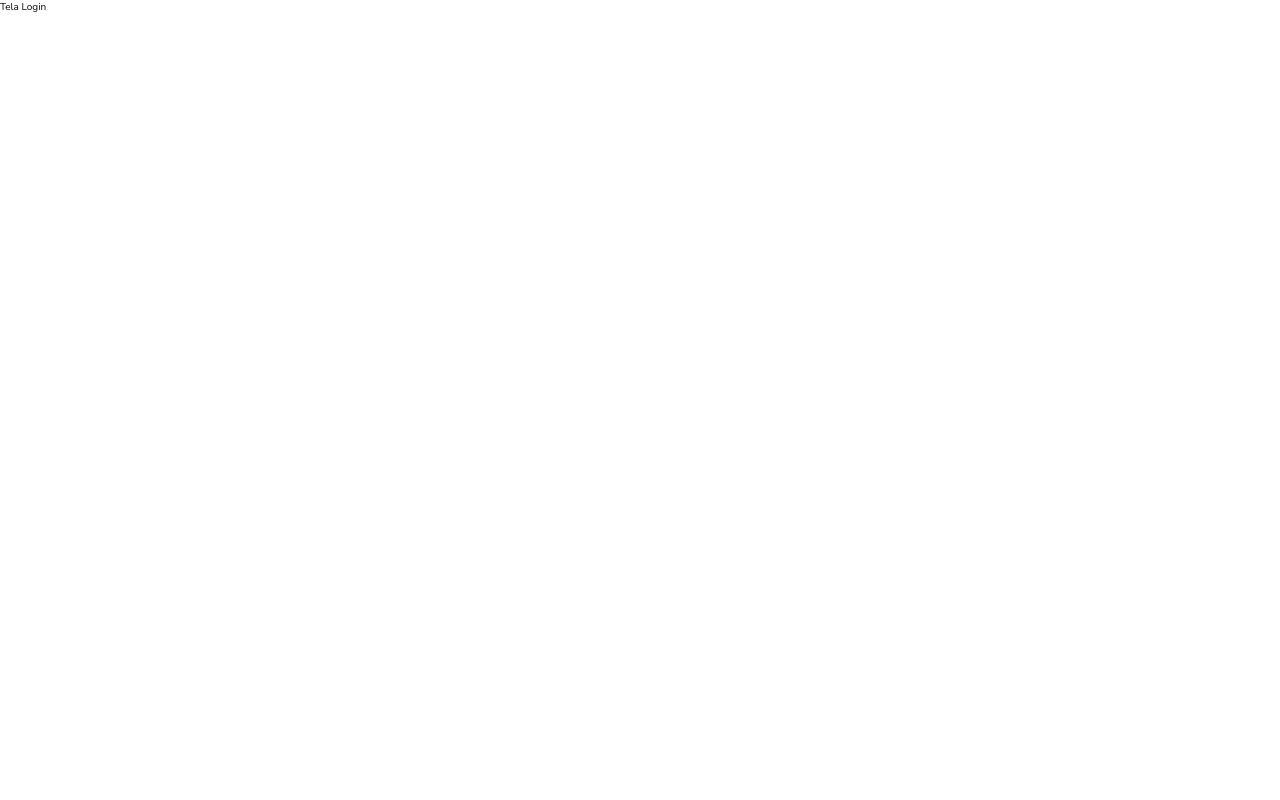
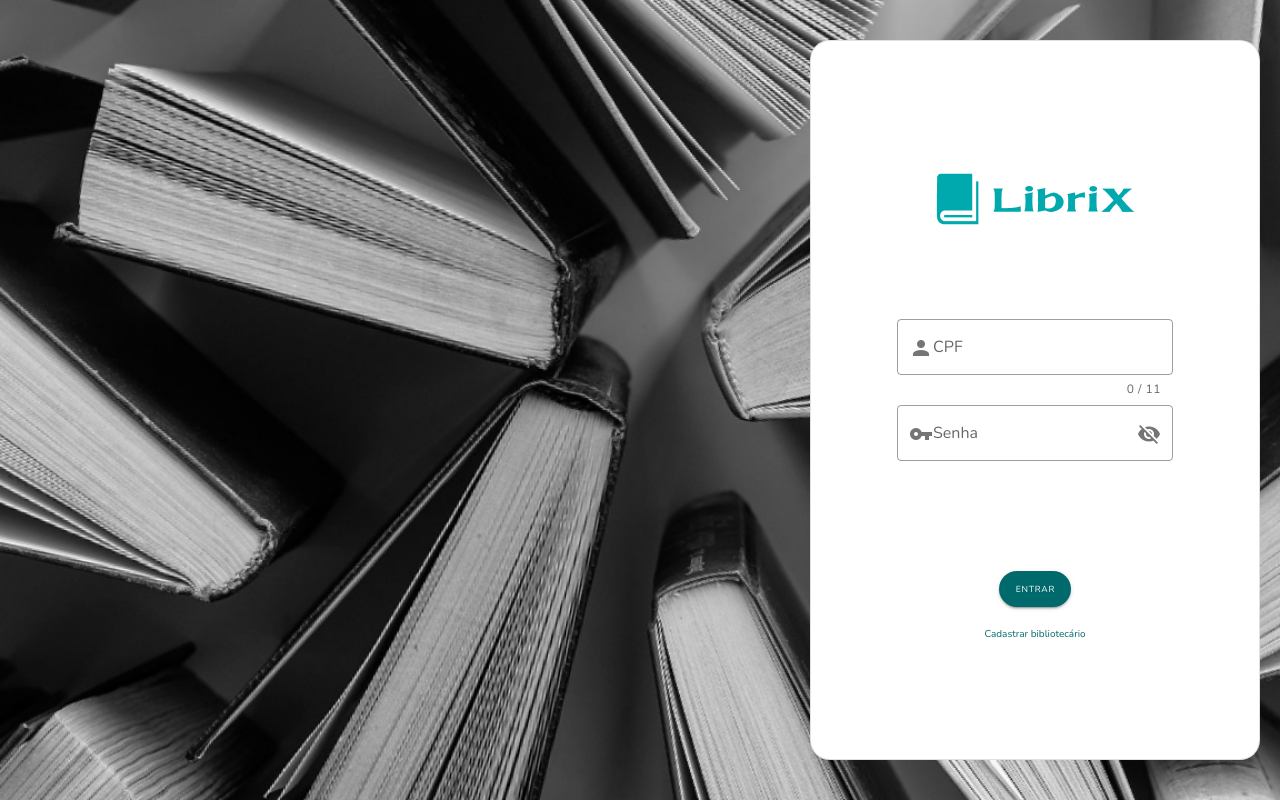
Before and after one commit to nes-facom/front-end, a Vue app in the folder front-end/: page /login in a window 1280 px wide. Built offline with nearby package versions, Linux system fonts and the light colour scheme.

Commit message:
Estilo da Tela Login quase finalizado

```diff
--- a/front-end/src/assets/base.css
+++ b/front-end/src/assets/base.css
@@ -36,130 +36,130 @@ body {
   text-rendering: optimizeLegibility;
 }
 
-.font-size-label-small,
-.font-size-label-medium,
-.font-size-label-medium-prominent,
-.font-size-label-large,
-.font-size-label-large-prominent {
+.font-style-label-small,
+.font-style-label-medium,
+.font-style-label-medium-prominent,
+.font-style-label-large,
+.font-style-label-large-prominent {
   font-family: var(--title-font);
   line-height: 1.6rem;
   letter-spacing: 0.05rem;
   font-weight: 500;
 }
 
-.font-size-label-small {
+.font-style-label-small {
   font-size: 1.1rem;
 }
 
-.font-size-label-medium,
-.font-size-label-medium-prominent {
+.font-style-label-medium,
+.font-style-label-medium-prominent {
   font-size: 1.2rem;
 }
 
-.font-size-label-medium-prominent {
+.font-style-label-medium-prominent {
   font-weight: 600;
 }
 
-.font-size-label-large,
-.font-size-label-large-prominent {
+.font-style-label-large,
+.font-style-label-large-prominent {
   letter-spacing: 0.01rem;
   font-size: 1.4rem;
   line-height: 2rem;
 }
 
-.font-size-label-large-prominent {
+.font-style-label-large-prominent {
   font-weight: 600;
 }
 
-.font-size-body-small,
-.font-size-body-medium,
-.font-size-body-large {
+.font-style-body-small,
+.font-style-body-medium,
+.font-style-body-large {
   font-family: var(--text-font);
   font-weight: 400;
 }
 
-.font-size-body-small {
+.font-style-body-small {
   font-size: 1.2rem;
   line-height: 1.6rem;
 }
 
-.font-size-body-medium {
+.font-style-body-medium {
   font-size: 1.4rem;
   line-height: 2rem;
   letter-spacing: 0.025rem;
 }
 
-.font-size-body-large {
+.font-style-body-large {
   font-size: 1.6rem;
   line-height: 2.4rem;
   letter-spacing: 0.05rem;
 }
 
-.font-size-title-small,
-.font-size-title-medium,
-.font-size-title-large {
+.font-style-title-small,
+.font-style-title-medium,
+.font-style-title-large {
   font-family: var(--title-font);
   font-weight: 500;
 }
 
-.font-size-title-small {
+.font-style-title-small {
   font-size: 1.4rem;
   line-height: 2rem;
   letter-spacing: 0.01rem;
 }
 
-.font-size-title-medium {
+.font-style-title-medium {
   font-size: 1.6rem;
   line-height: 2.4rem;
   letter-spacing: 0.015rem;
 }
 
-.font-size-title-large {
+.font-style-title-large {
   font-size: 2.2rem;
   line-height: 2.8rem;
   font-weight: 400;
 }
 
-.font-size-headline-small,
-.font-size-headline-medium,
-.font-size-headline-large {
+.font-style-headline-small,
+.font-style-headline-medium,
+.font-style-headline-large {
   font-family: var(--title-font);
   font-weight: 400;
 }
 
-.font-size-headline-small {
+.font-style-headline-small {
   font-size: 2.4rem;
   line-height: 3.2rem;
 }
 
-.font-size-headline-medium {
+.font-style-headline-medium {
   font-size: 2.8rem;
   line-height: 3.6rem;
 }
 
-.font-size-headline-large {
+.font-style-headline-large {
   font-size: 3.2rem;
   line-height: 4.0rem;
 }
 
-.font-size-display-small,
-.font-size-display-medium,
-.font-size-display-large {
+.font-style-display-small,
+.font-style-display-medium,
+.font-style-display-large {
   font-family: var(--title-font);
   font-weight: 400;
 }
 
-.font-size-display-small {
+.font-style-display-small {
   font-size: 3.6rem;
   line-height: 4.4rem;
 }
 
-.font-size-display-medium {
+.font-style-display-medium {
   font-size: 4.5rem;
   line-height: 5.2rem;
 }
 
-.font-size-display-large {
+.font-style-display-large {
   font-size: 5.7rem;
   line-height: 6.4rem;
   letter-spacing: -0.025;
--- a/front-end/src/views/TelaLogin.vue
+++ b/front-end/src/views/TelaLogin.vue
@@ -1,18 +1,113 @@
 <template>
-    <div>
-        Tela Login
+    <div
+    id="background">
+        <v-card
+            outlined
+            height="90vh"
+            width="25vw"
+            min-width="45rem"
+            id="card"
+        >
+            <v-form
+                id="form"
+            >
+                <img src="@/components/icons/Logo.png" alt="Um livro fechado com o nome LibriX à esquerda.">
+
+                <div>
+                    <v-text-field
+                        label="CPF"
+                        outlined
+                        prepend-inner-icon="mdi-account"
+                        hint="Utilize apenas números"
+                        counter="11"
+                        class="font-style-body-large"
+                    ></v-text-field>
+                    <v-text-field
+                        prepend-inner-icon="mdi-key"
+                        :append-icon="showPassword ? 'mdi-eye' : 'mdi-eye-off'"
+                        :type="showPassword ? 'text' : 'password'"
+                        label="Senha"
+                        outlined
+                        hint="Pelo menos 8 caracteres"
+                        @click:append="showPassword = !showPassword"
+                        class="font-style-body-large"
+                    ></v-text-field>
+                </div>
+
+                <v-btn
+                    id="button"
+                    rounded
+                    class="font-size-label-large"
+                >
+                    Entrar
+                </v-btn>
+            </v-form>
+
+            <a href="#">Cadastrar bibliotecário</a>
+        </v-card>
     </div>
 </template>
 
 
 <script>
 
+
 export default {
-
+    data() {
+        return {
+            showPassword: false,
+        }
+    },
 }
 
 </script>
 
 <style scoped>
 
+#background {
+    display: flex;
+    justify-content: end;
+    align-items: center;
+
+    padding-inline: 2rem;
+
+    height: 100vh;
+
+    background-image: url('@/components/icons/BackgroundLogin.png');
+    background-size: cover;
+    background-repeat: no-repeat;
+    background-attachment: fixed;
+}
+
+#card {
+    display: flex;
+    flex-direction: column;
+    justify-content: center;
+    align-items: center;
+
+    border-radius: 2rem;
+
+    gap: 2rem;
+}
+
+#form {
+    display: flex;
+    flex-direction: column;
+    justify-content: center;
+    align-items: center;
+
+    gap: 8rem;
+}
+
+#button {
+    background-color: var(--primary-color);
+    color: var(--white);
+    width: fit-content;
+}
+
+a {
+    color: var(--primary-color);
+    text-decoration: none;
+}
+
 </style>
```
Also changed, not shown: front-end/src/components/icons/BackgroundLogin.png (added), front-end/src/components/icons/Logo.png (added).
